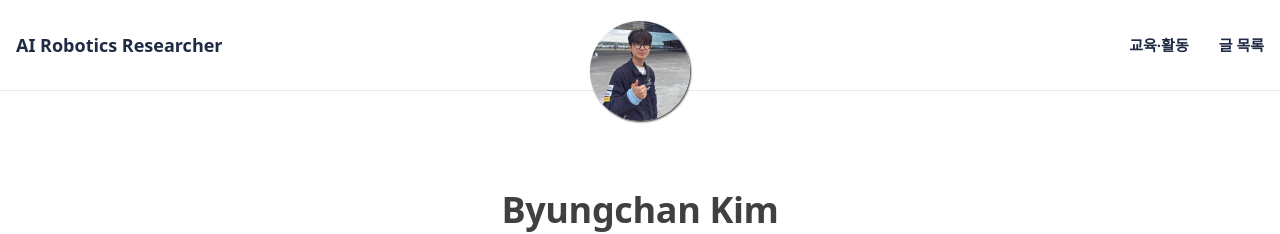
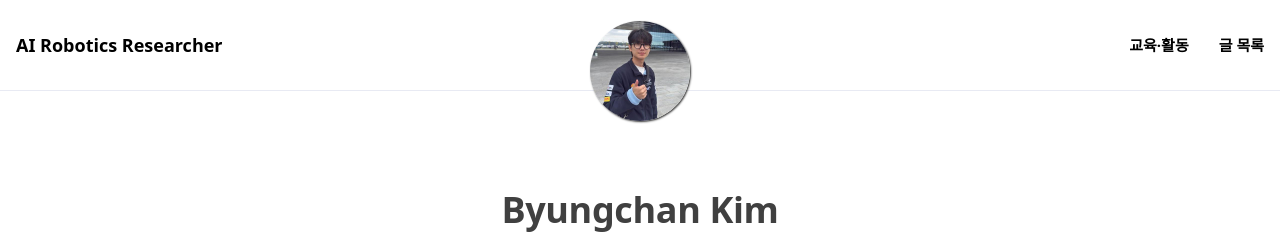
Before and after one commit to chanyee725/chanyee725, a Jekyll site: the page built from index.html, in a window 1280 px wide. Shown: the top 234 px of the page. Built offline with Jekyll 4.4.1, drawn with Linux system fonts in a browser that asks for light colours; nearby versions of some CDN libraries; some web fonts are replaced; the list of posts is cut into pages by our own code.

Commit message:
style: black header text
Co-Authored-By: Claude Opus 5.5 (1M context) <noreply@anthropic.com>

```diff
--- a/assets/css/custom.css
+++ b/assets/css/custom.css
@@ -783,7 +783,7 @@ body:has(.activities) .intro-header {
 }
 .navbar-custom .navbar-brand,
 .navbar-custom .nav-link {
-  color: #1f2a44 !important;
+  color: #000 !important;
 }
 .navbar-custom .nav-link:hover {
   color: #1b2c8f !important;
```
